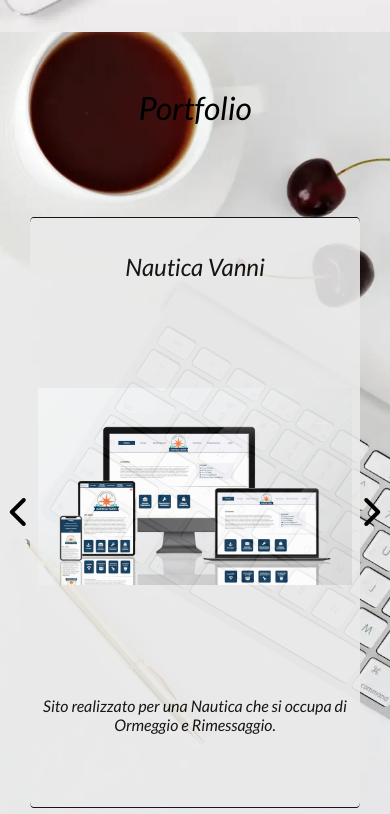
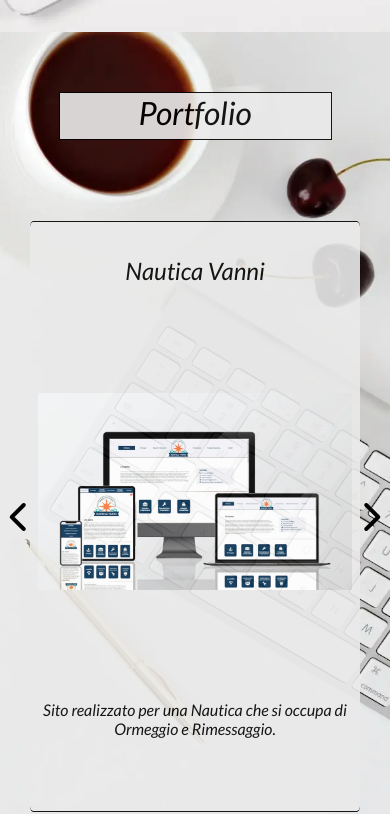
Before and after one commit to mcicerani/my-website-cv, a plain HTML site: page index.html in a window 390 px wide. Shown: the part 1656-2470 px from the top of the page. Drawn offline with nearby package versions, Linux system fonts and the light colour scheme.

Commit message:
smartphone portfolio fix

```diff
--- a/css/styles.css
+++ b/css/styles.css
@@ -646,8 +646,7 @@
     \*------------------------------------*/
 
 
-
-    .portfolio h1 { font-size: 2.5rem; }
+        .portfolio h1 {font-size: 2.5rem;}
 
 
         .portfolio__item h2 { font-size:  1.5rem; }
@@ -820,7 +819,14 @@
         background-position:right ;
     }
 
-    .portfolio h1 { font-size: 2rem; }
+    .portfolio h1 {
+        background-color: #EAEAEA;
+        opacity: 0.9;
+        border: #000 1px solid;
+        margin-top: 6vh;
+        font-size: 2rem;
+        width: 70vw;
+        height: 3rem;}
 
     .portfolio__container{
         width: 95vw;
@@ -871,7 +877,6 @@
     }
 
         .contatti h1 {
-            margin-top: 6vh;
             font-size: 2rem;
             width: 70vw;
             height: 3rem;
```
